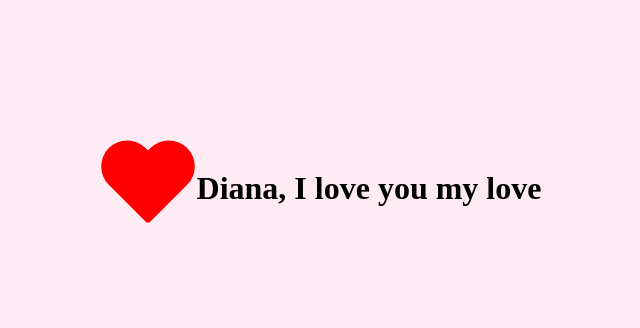
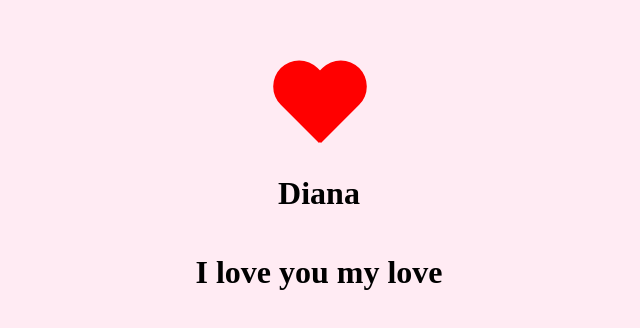
Before and after one commit to jssulfe/fotograf, a plain HTML site: page html/myAccount.html in a window 1280 px wide. Shown: the part 212-540 px from the top of the page, without its empty margins (321-961 px from the left). Drawn offline with Linux system fonts and the light colour scheme.

Commit message:
love add

```diff
--- a/html/myAccount.html
+++ b/html/myAccount.html
@@ -7,7 +7,8 @@
     <link rel="stylesheet" href="/style/myAccount.css" />
   </head>
   <body>
-    <div class="heart"></div>
-    <h1>Diana, I love you my love</h1>
+    <div><div class="heart"></div></div>
+    <div><h1>Diana</h1></div>
+    <div><h1>I love you my love</h1></div>
   </body>
 </html>
--- a/style/myAccount.css
+++ b/style/myAccount.css
@@ -1,5 +1,6 @@
 body {
   display: flex;
+  flex-direction: column;
   justify-content: center;
   align-items: center;
   height: 100vh;
```
